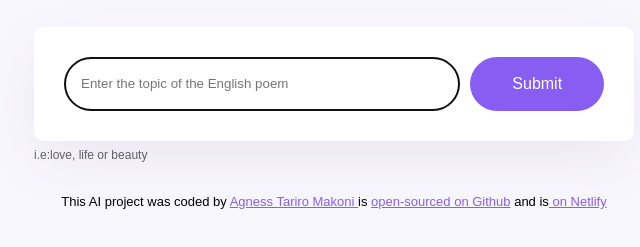
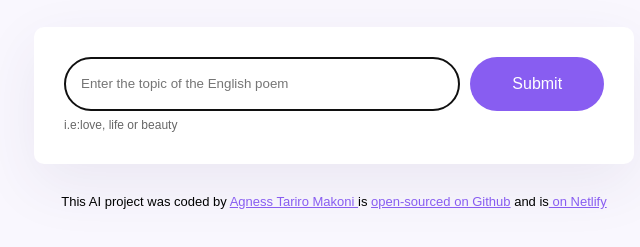
Before and after one commit to aggy2024/English-Poems-Generator, a plain HTML site: page index.html in a window 1280 px wide. Shown: the part 177-424 px from the top of the page, without its empty margins (306-946 px from the left). Drawn offline with nearby package versions, Linux system fonts and the light colour scheme.

Commit message:
Added styling to the project

```diff
--- a/src/style.css
+++ b/src/style.css
@@ -20,12 +20,16 @@ h1 {
   line-height: 1.5;
   color: #272044;
 }
+.form-container {
+  background-color: white;
+  margin-bottom: 30px;
+  border-radius: 10px;
+  padding: 30px;
+ box-shadow: 0px 20px 60px rgba(65,50,100, 0.08);
+}
 form {
-  padding: 30px;
-  background-color: white;
-  border-radius: 10px;
   display: flex;
-  box-shadow: 0px 20px 60px rgba(65,50,100, 0.08);
+
 }
 .hint {
   line-height: 1.5;
```
